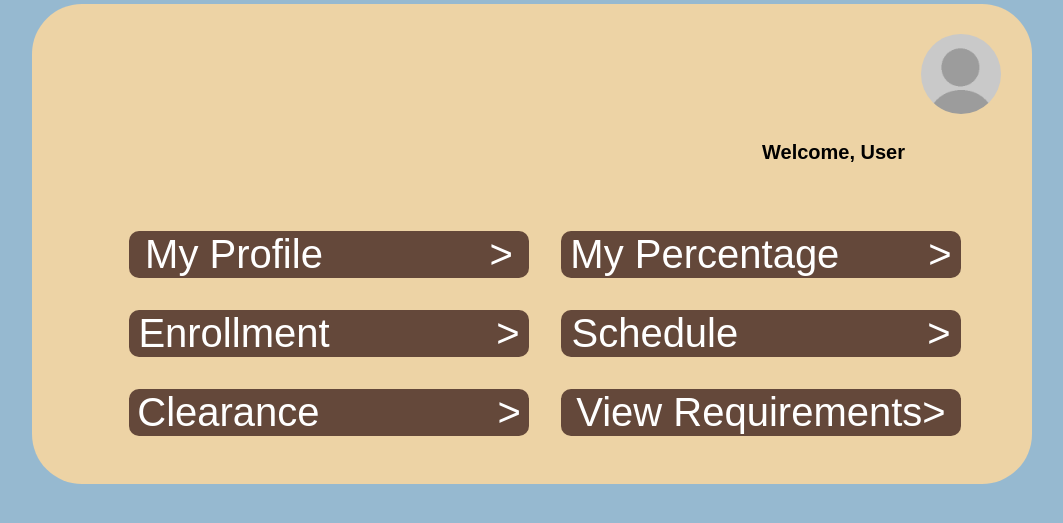
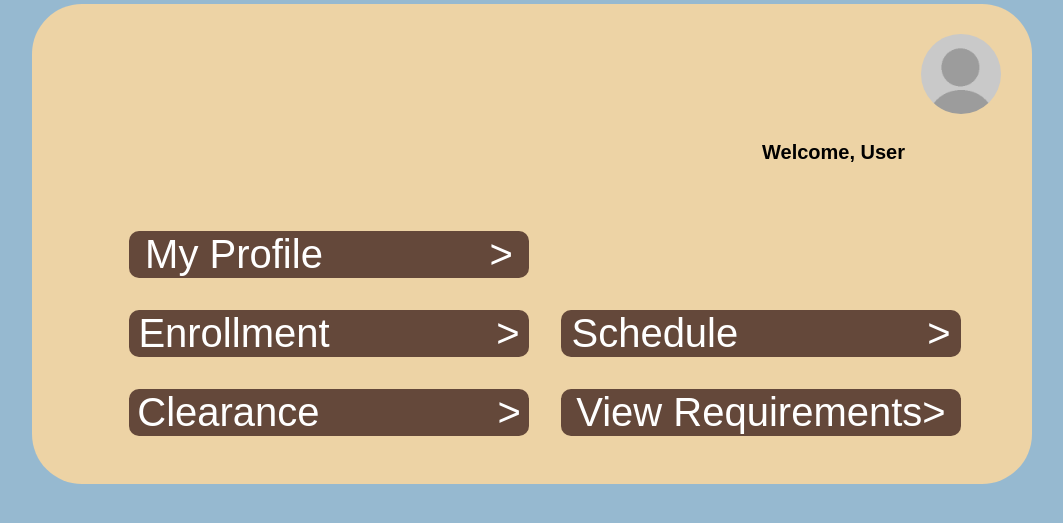
Before and after one commit to joshualagarejos/OSE_Project, a PHP site: page /homepage.php in a window 1280 px wide. Shown: the part 111-634 px from the top of the page, without its empty margins (76-1139 px from the left). Run offline with PHP 8.4, Linux system fonts and the light colour scheme.

Commit message:
Removed percentage button, testing push

```diff
--- a/OSE PROJECT/homepage.php
+++ b/OSE PROJECT/homepage.php
@@ -88,8 +88,6 @@ img{
             <tr class="button1">
                 <th><a href="grantees-portal.php"><button type="button">My Profile &nbsp;&nbsp;&nbsp;&nbsp;&nbsp;&nbsp;&nbsp;&nbsp;&nbsp;&nbsp;&nbsp;&nbsp;&nbsp;
                 ></a></button></th>
-                <th><a href="percentage.php"><button type="button">My Percentage &nbsp;&nbsp;&nbsp;&nbsp;&nbsp;&nbsp;
-                ></a></button></th>
             </tr>
             <tr class="button2">
                 <td><a href="enrollment-sis.php"><button type="button">Enrollment &nbsp;&nbsp;&nbsp;&nbsp;&nbsp;&nbsp;&nbsp;&nbsp;&nbsp;&nbsp;&nbsp;&nbsp;&nbsp;
```
